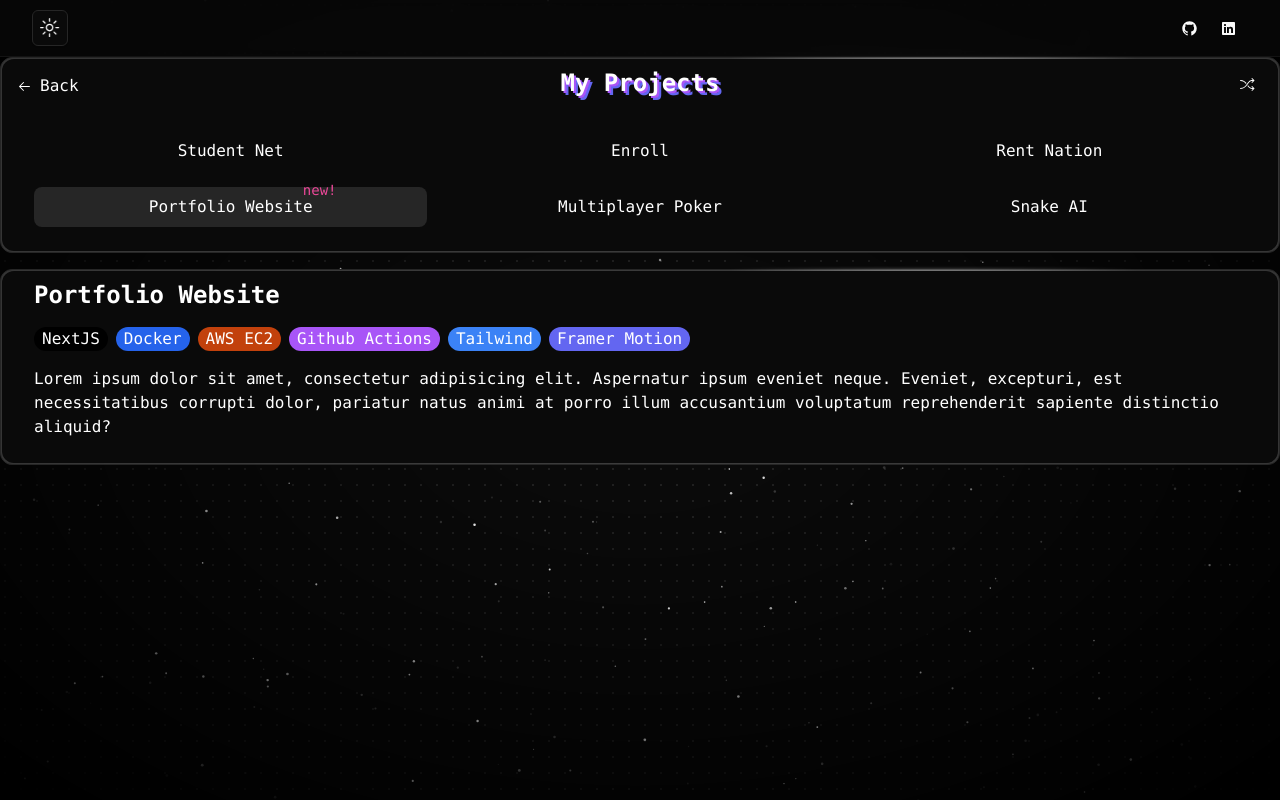
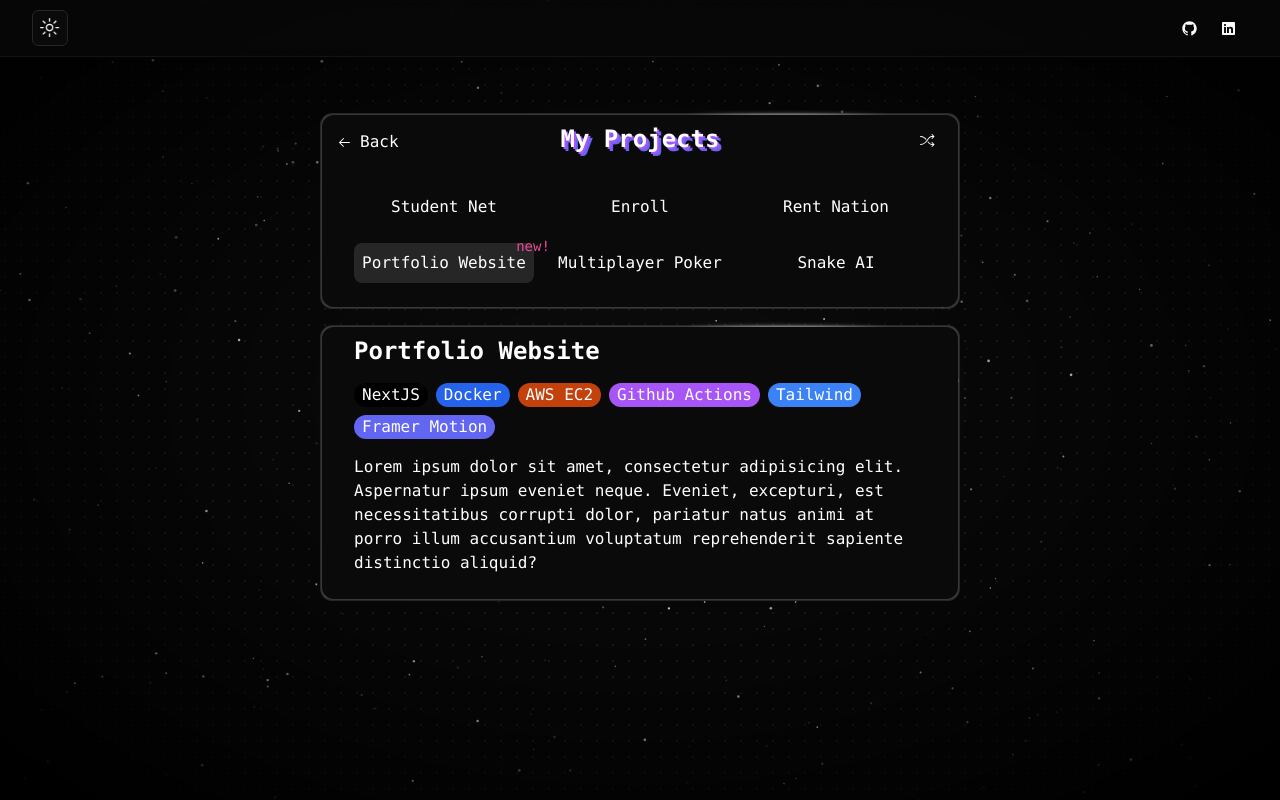
Before and after one commit to Raghuboi/portfolio-website-v2, a Next.js app: page /projects in a window 1280 px wide. Built offline with nearby package versions, Linux system fonts and the light colour scheme.

Commit message:
update layout

```diff
--- a/src/app/projects/page.tsx
+++ b/src/app/projects/page.tsx
@@ -133,7 +133,7 @@
     name: "Multiplayer Poker",
     tab: (
       <>
-        <h1 className="text-2xl font-semibold">Portfolio Website</h1>
+        <h1 className="text-2xl font-semibold">Multiplayer Poker Game</h1>
         <div className="max-w-full flex flex-wrap gap-2 py-2">
           <span className="bg-blue-700 px-2 flex items-center justify-center text-center rounded-xl">
             React
@@ -188,11 +188,12 @@
   };
 
   return (
+    <div className="min-h-[75dvh] flex items-center justify-center">
       <motion.div
         initial={{ opacity: 0, y: -50 }}
         animate={{ opacity: 1, y: 0 }}
         transition={{ type: "spring", stiffness: 350, damping: 25 }}
-      className="relative max-w-[100dvw] grid grid-rows-2 gap-4 justify-center items-center"
+        className="max-w-[40rem] mx-auto my-auto relative grid grid-auto-rows gap-4 justify-items-stretch"
       >
         <motion.div layout>
           <HoverBorderGradient
@@ -263,6 +264,7 @@
             </motion.div>
           </HoverBorderGradient>
         </motion.div>
+
         <motion.div layout>
           <HoverBorderGradient
             as="div"
@@ -273,13 +275,14 @@
               initial={{ opacity: 0, y: -50 }}
               animate={{ opacity: 1, y: 0 }}
               transition={{ type: "spring", stiffness: 350, damping: 25 }}
-            className="px-4 pb-4 !font-monospaced max-w-full flex flex-col gap-2"
+              className="px-4 pb-4 !font-monospaced flex flex-col gap-2"
             >
               {projects[selected].tab}
             </motion.div>
           </HoverBorderGradient>
         </motion.div>
       </motion.div>
+    </div>
   );
 };
 
```
Lines whose indentation alone changed are shown as unchanged.
